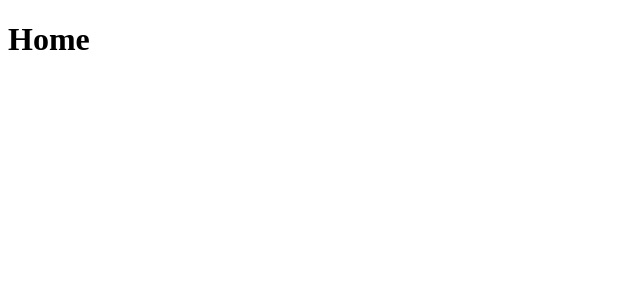
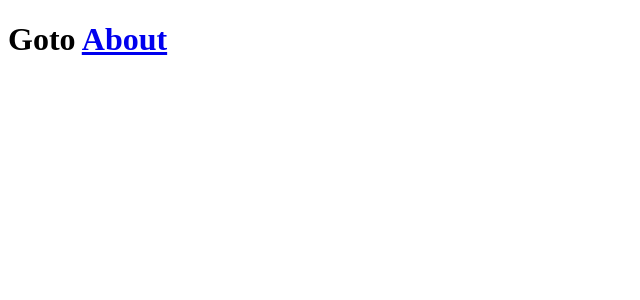
Before and after one commit to emperor9199/ReactCrashCourse, a React (Create React App) app: page / in a window 1280 px wide. Shown: the top 300 px of the page, without its empty margins (0-640 px from the left). Built offline with nearby package versions, Linux system fonts and the light colour scheme.

Commit message:
React Router Link

```diff
--- a/src/App.js
+++ b/src/App.js
@@ -1,13 +1,7 @@
 import React from "react";
-import { BrowserRouter as Router, Switch, Route, Link } from "react-router-dom";
-
-const Home = () => {
-  return <h1>Home</h1>;
-};
-
-const About = () => {
-  return <h1>About</h1>;
-};
+import { BrowserRouter as Router, Switch, Route } from "react-router-dom";
+import Home from "./components/Home";
+import About from "./components/About";
 
 function App() {
   return (
--- /dev/null
+++ b/src/components/About.js
@@ -0,0 +1,7 @@
+import React from "react";
+
+const About = () => {
+  return <h1>About</h1>;
+};
+
+export default About;
--- /dev/null
+++ b/src/components/Home.js
@@ -0,0 +1,12 @@
+import React from "react";
+import { Link } from "react-router-dom";
+
+const Home = () => {
+  return (
+    <h1>
+      Goto <Link to="/about">About</Link>
+    </h1>
+  );
+};
+
+export default Home;
```
